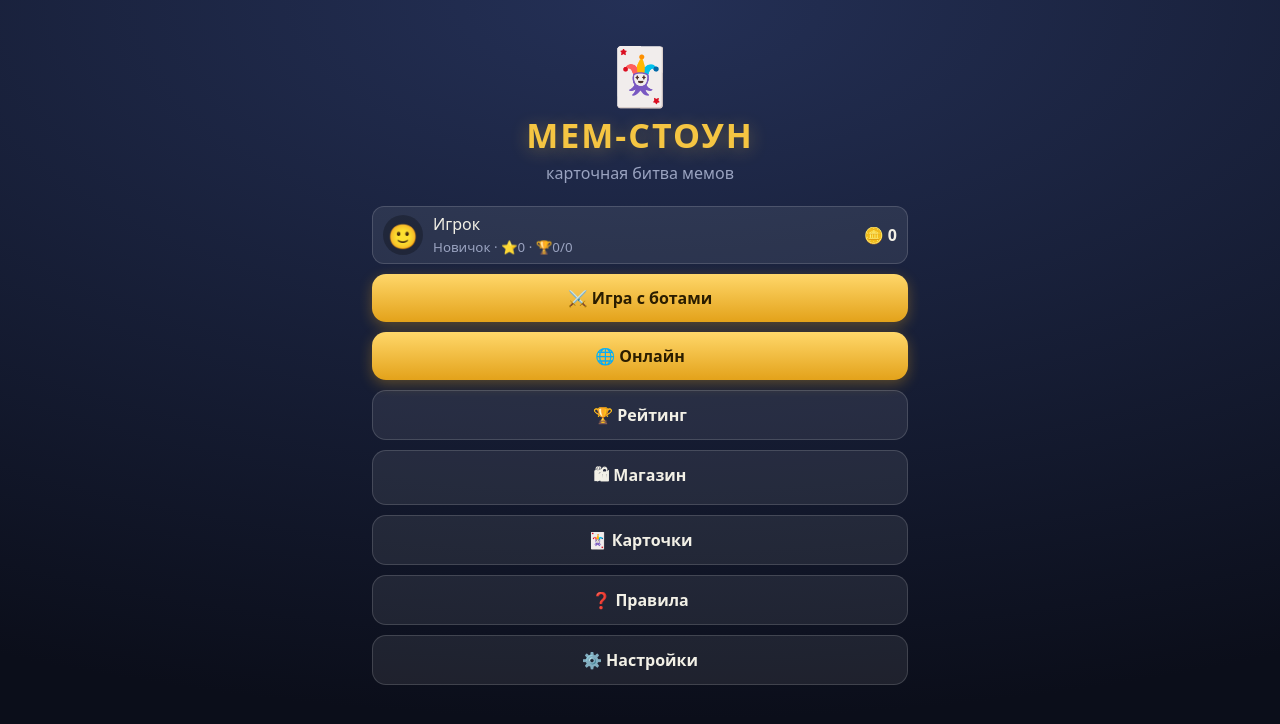
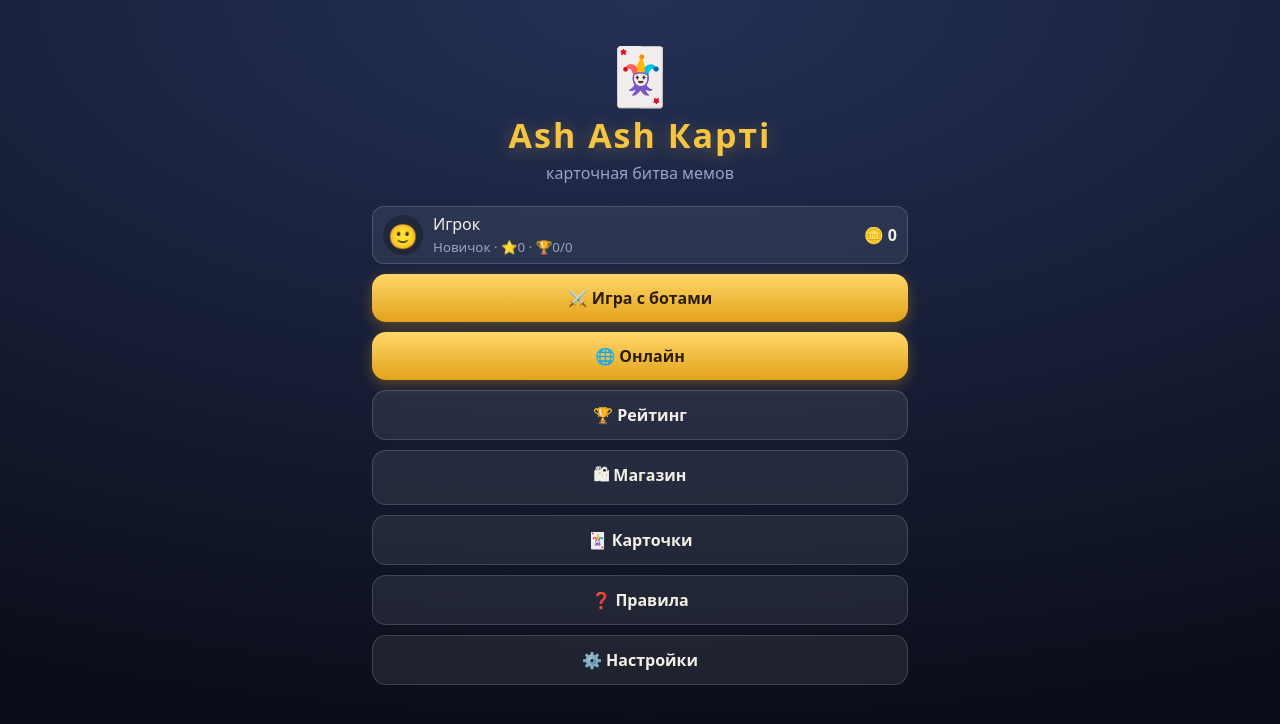
Before and after one commit to dulya228/ashashcards, a website: page index.html in a window 1280 px wide. Drawn offline with Linux system fonts and the light colour scheme.

Commit message:
Update index.html

```diff
--- a/index.html
+++ b/index.html
@@ -1,7 +1,7 @@
 <!DOCTYPE html>
 <html lang="ru"><head><meta charset="utf-8">
 <meta name="viewport" content="width=device-width, initial-scale=1, viewport-fit=cover">
-<title>Мем-Стоун</title>
+<title>Ash Ash Картi</title>
 <style>
 :root{--bg1:#243056;--bg2:#0b0e1a;--fg:#f2f0e6;--gold:#f5c542;--pan:#ffffff14;--bd:#ffffff26;--atk:#e5484d;--hp:#30a46c;--mana:#3e8bff;--mut:#9aa3c0}
 *{box-sizing:border-box;-webkit-tap-highlight-color:transparent}
@@ -73,7 +73,7 @@ section{overflow-y:auto}.logo{margin:3vh 0 1vh!important}.rules p{margin:0 0 10p
 @keyframes ring{to{transform:scale(9);opacity:0}}@keyframes fxp{0%{opacity:0;transform:scale(.6)}15%{opacity:1;transform:scale(1.05)}75%{opacity:1}100%{opacity:0}}
 .fr4 .card{border-color:#8be9ff!important;box-shadow:0 0 12px #8be9ffaa}.fr5 .card{border-color:#ff5ac8!important;box-shadow:0 0 8px #f0f,0 0 16px #0ff}.fr6 .card{border-color:#e6e6e6!important;box-shadow:0 0 10px #000}
 </style></head><body>
-<section id="menu"><div class="logo"><b>🃏</b><h1>МЕМ-СТОУН</h1><p>карточная битва мемов</p></div>
+<section id="menu"><div class="logo"><b>🃏</b><h1>Ash Ash Картi</h1><p>карточная битва мемов</p></div>
 <div class="dr" id="prof" style="justify-content:space-between"></div>
 <button class="p" data-go="bot">⚔️ Игра с ботами</button><button class="p" data-go="online">🌐 Онлайн</button>
 <button data-go="top">🏆 Рейтинг</button><button data-go="shop">🛍 Магазин</button><button data-go="decks">🃏 Карточки</button><button data-go="rules">❓ Правила</button><button data-go="set">⚙️ Настройки</button></section>
```
